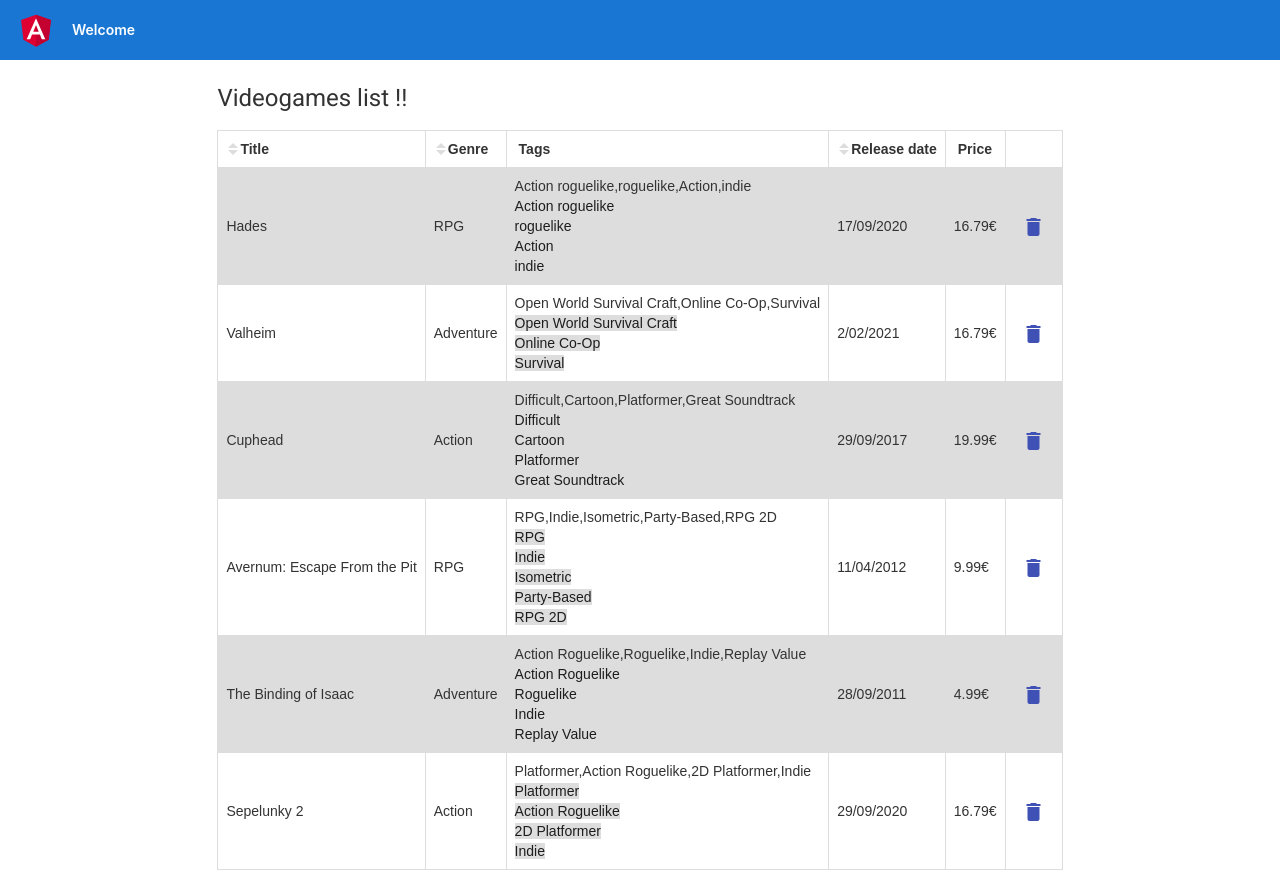
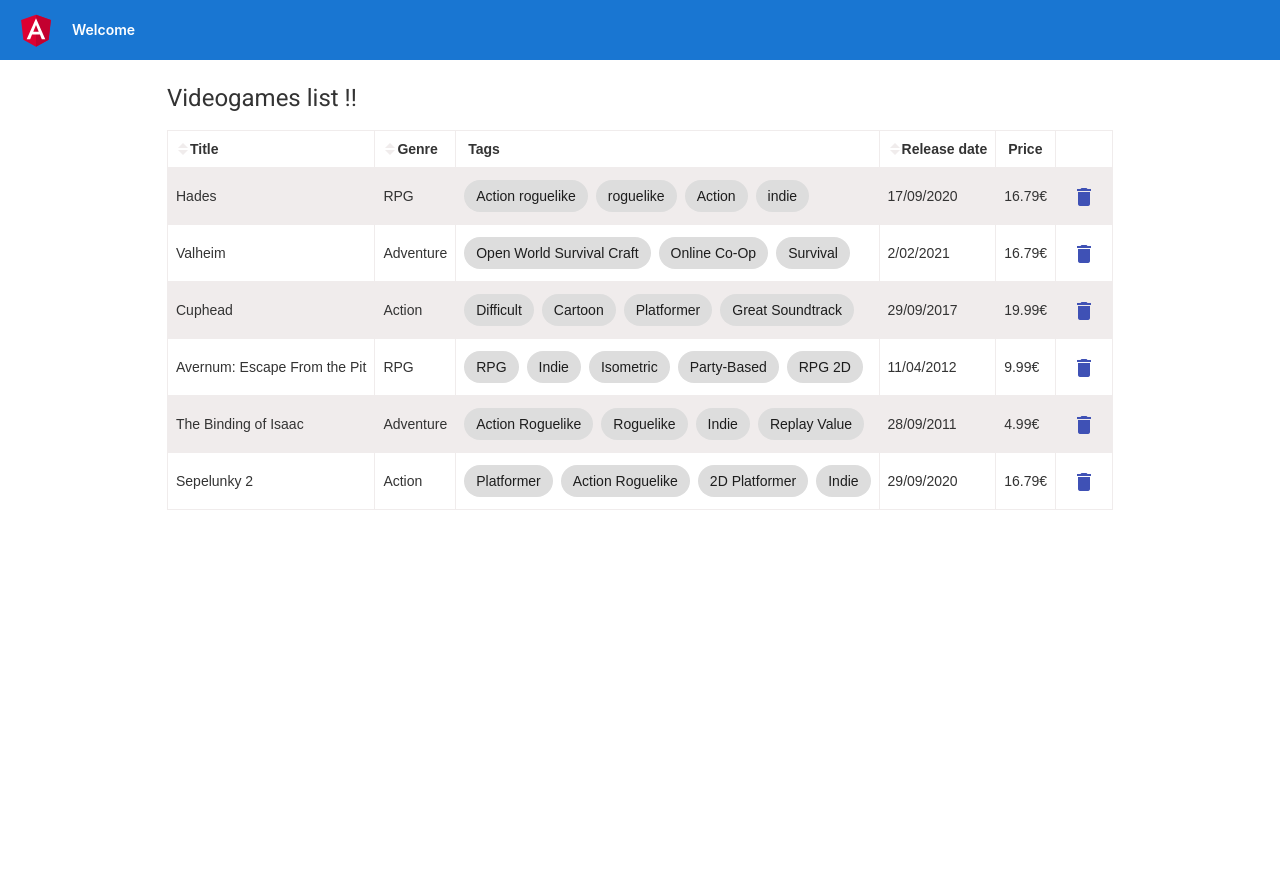
Before and after one commit to vladern/angular-videogames-tdd, an Angular app: page /videogames in a window 1280 px wide. Built offline with nearby package versions, Linux system fonts and the light colour scheme.

Commit message:
chip bugfix

```diff
--- a/src/app/shared/components/table/table.component.html
+++ b/src/app/shared/components/table/table.component.html
@@ -26,7 +26,7 @@
   </tr>
   <tr *ngFor="let row of dataSource; let i = index">
     <td *ngFor="let columnConfig of columnConfigList">
-      <span *ngIf="columnConfig.pipe === undefined">{{
+      <span *ngIf="columnConfig.pipe === undefined && columnConfig.hasTags !== true">{{
         row[columnConfig.dataSourceParamName]
       }}</span>
       <span *ngIf="columnConfig.pipe === DatePipe">{{
@@ -46,7 +46,9 @@
         <mat-icon>delete</mat-icon>
       </button>
       <ng-container *ngIf="columnConfig.hasTags">
-        <mat-chip *ngFor="let tag of row[columnConfig.dataSourceParamName]">{{tag}}</mat-chip>
+        <mat-chip-list>
+          <mat-chip [selectable]="true" [removable]="false" *ngFor="let tag of row[columnConfig.dataSourceParamName]">{{tag}}</mat-chip>
+        </mat-chip-list>
       </ng-container>
     </td>
   </tr>
--- a/src/app/shared/components/table/table.component.scss
+++ b/src/app/shared/components/table/table.component.scss
@@ -7,13 +7,13 @@
       }
 
       td, th {
-        border: 1px solid $accent;
+        border: 1px solid $gray;
         text-align: left;
         padding: 8px;
       }
 
       tr:nth-child(even) {
-        background-color: $accent;
+        background-color: $gray;
       }
 
       .arrow-up {
@@ -22,7 +22,7 @@
         border-left: 5px solid transparent;
         border-right: 5px solid transparent;
 
-        border-bottom: 5px solid $accent;
+        border-bottom: 5px solid $gray;
         margin-bottom: 1px;
       }
 
@@ -32,7 +32,7 @@
         border-left: 5px solid transparent;
         border-right: 5px solid transparent;
 
-        border-top: 5px solid $accent;
+        border-top: 5px solid $gray;
         margin-top: 1px;
       }
 
@@ -49,6 +49,6 @@
       }
 
       mat-chip {
-        background-color: $accent;
+        background-color: $grayAccent;
       }
 }
--- a/src/styles/variables.scss
+++ b/src/styles/variables.scss
@@ -1 +1,2 @@
-$accent: #dddddd;
+$grayAccent: #dddddd;
+$gray: #f0ecec;
```
